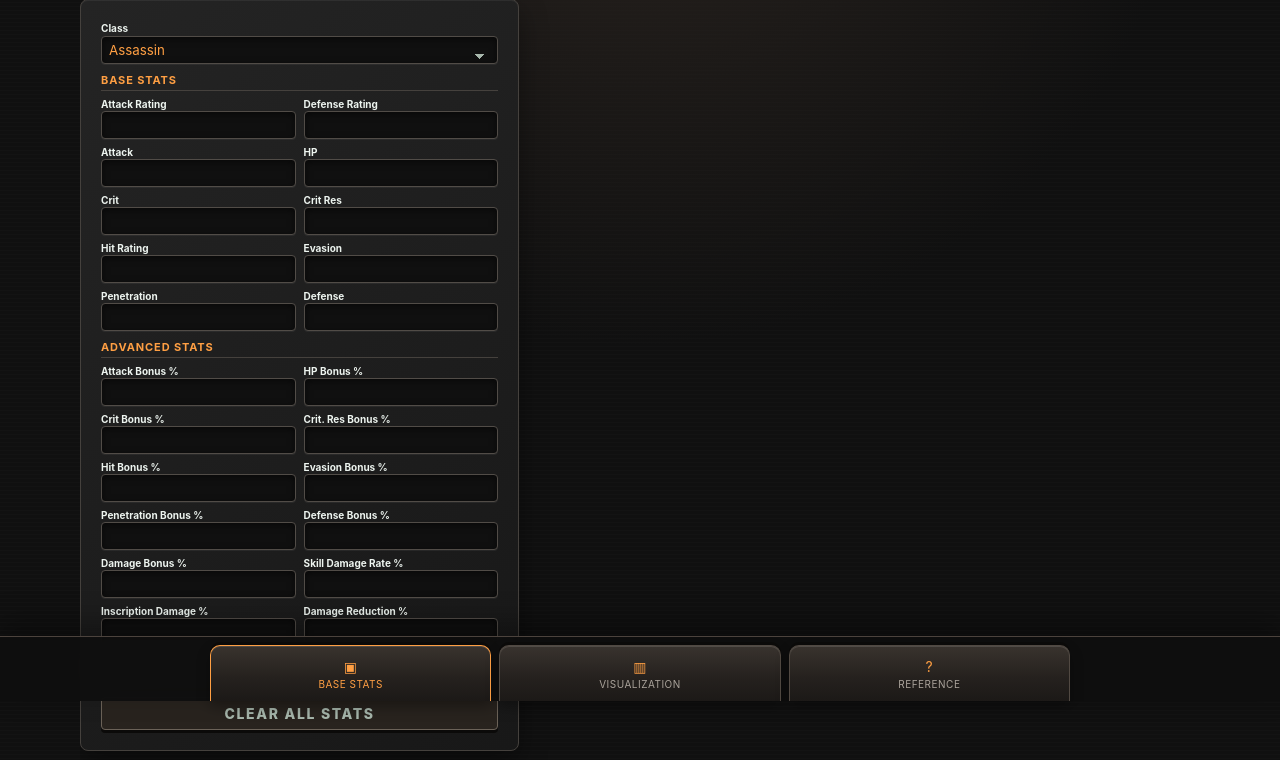
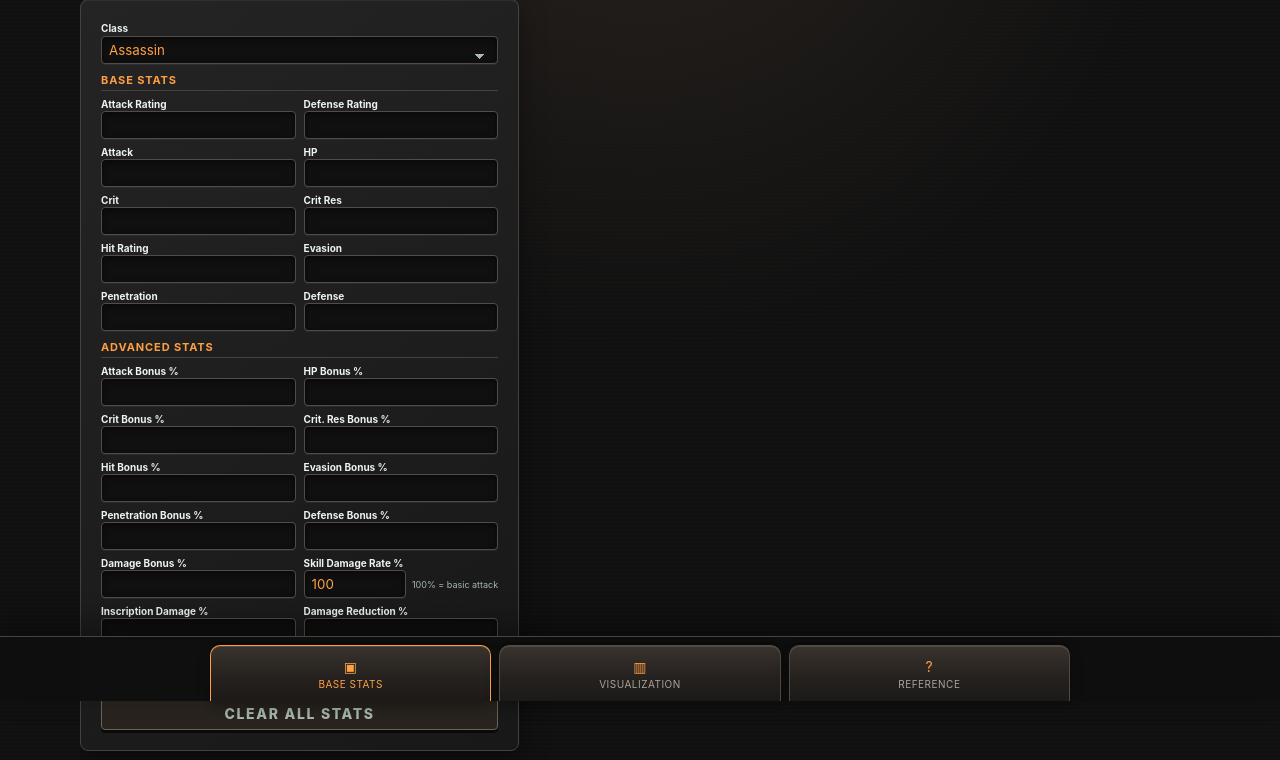
Before and after one commit to Jo11yPirate/WHOA_Adventure_Calculator, a Flask app: page / in a window 1280 px wide. Shown: the part 99-859 px from the top of the page. Run offline with Flask 3, Linux system fonts and the light colour scheme.

Commit message:
Add clear stats confirmation
Co-authored-by: Copilot <223556219+Copilot@users.noreply.github.com>

```diff
--- a/app.py
+++ b/app.py
@@ -368,6 +368,8 @@ def read_ascendancy(form):
     values = {"class_name": class_name}
     for field in fields:
         value = form.get(field, type=float)
+        if field == "skill_damage_rate_percentage" and value is None:
+            value = 100.0
         if value is None or value < 0:
             raise ValueError(f"{field.replace('_', ' ').title()} must be 0 or greater.")
         values[field] = value
--- a/static/dashboard.js
+++ b/static/dashboard.js
@@ -19,7 +19,7 @@ function effectiveStat(statName, rawValue) {
 
 function readNumber(id) {
   const input = document.getElementById(id);
-  const value = Number(input.value);
+  const value = input.value === "" && id === "skill_damage_rate_percentage" ? 100 : Number(input.value);
   if (!Number.isFinite(value) || value < 0) {
     throw new Error(`${input.labels[0].textContent} must be 0 or greater.`);
   }
@@ -259,6 +259,7 @@ if (calculatorForm) {
   const clearStatsButton = document.getElementById("clear-stats");
   restoreCalculatorState(calculatorForm, classSelect);
   clearStatsButton.addEventListener("click", () => {
+    if (!window.confirm("Clear all entered stats? This cannot be undone.")) return;
     calculatorForm.querySelectorAll('input[type="number"]').forEach((input) => {
       input.value = "";
     });
--- a/static/styles.css
+++ b/static/styles.css
@@ -304,6 +304,23 @@ input, select {
 input:focus, select:focus {
   outline: 2px solid #ffad66;
   border-color: var(--accent);
+}
+
+.inline-input-hint {
+  display: flex;
+  align-items: center;
+  gap: 6px;
+}
+
+.inline-input-hint input {
+  min-width: 0;
+}
+
+.inline-input-hint small {
+  flex: 0 0 auto;
+  color: var(--muted);
+  font-size: 9px;
+  white-space: nowrap;
 }
 
 .stats-form select {
--- a/templates/index.html
+++ b/templates/index.html
@@ -62,13 +62,16 @@
                 ("penetration_bonus_percentage", "Penetration Bonus %", "Percent that strengthens flat Penetration gains."),
                 ("defense_bonus_percentage", "Defense Bonus %", "Percent that strengthens flat Defense gains."),
                 ("bonus_percentage", "Damage Bonus %", "Direct damage or healing multiplier bonus."),
-                ("skill_damage_rate_percentage", "Skill Damage Rate %", "Enter the skill tooltip rate, such as 343."),
+                ("skill_damage_rate_percentage", "Skill Damage Rate %", "Optional: leave at 100% for a basic attack, or enter the skill tooltip rate."),
                 ("inscription_damage_percentage", "Inscription Damage %", "Passive inscription damage layer."),
                 ("damage_reduction_percentage", "Damage Reduction %", "Percent of incoming damage reduced; capped at 90%.")
               ] %}
                 <div>
                   <label for="{{ field }}" title="{{ tip }}">{{ label }}</label>
-                  <input id="{{ field }}" name="{{ field }}" type="number" min="0" step="0.01" value="{{ request.form.get(field, '') }}" title="{{ tip }}" required>
+                  <div class="{{ 'inline-input-hint' if field == 'skill_damage_rate_percentage' else '' }}">
+                    <input id="{{ field }}" name="{{ field }}" type="number" min="0" step="0.01" value="{{ request.form.get(field, '100') if field == 'skill_damage_rate_percentage' else request.form.get(field, '') }}" title="{{ tip }}" {{ '' if field == 'skill_damage_rate_percentage' else 'required' }}>
+                    {% if field == 'skill_damage_rate_percentage' %}<small>100% = basic attack</small>{% endif %}
+                  </div>
                 </div>
               {% endfor %}
             </div>
```
Also changed, not shown: README.md.
